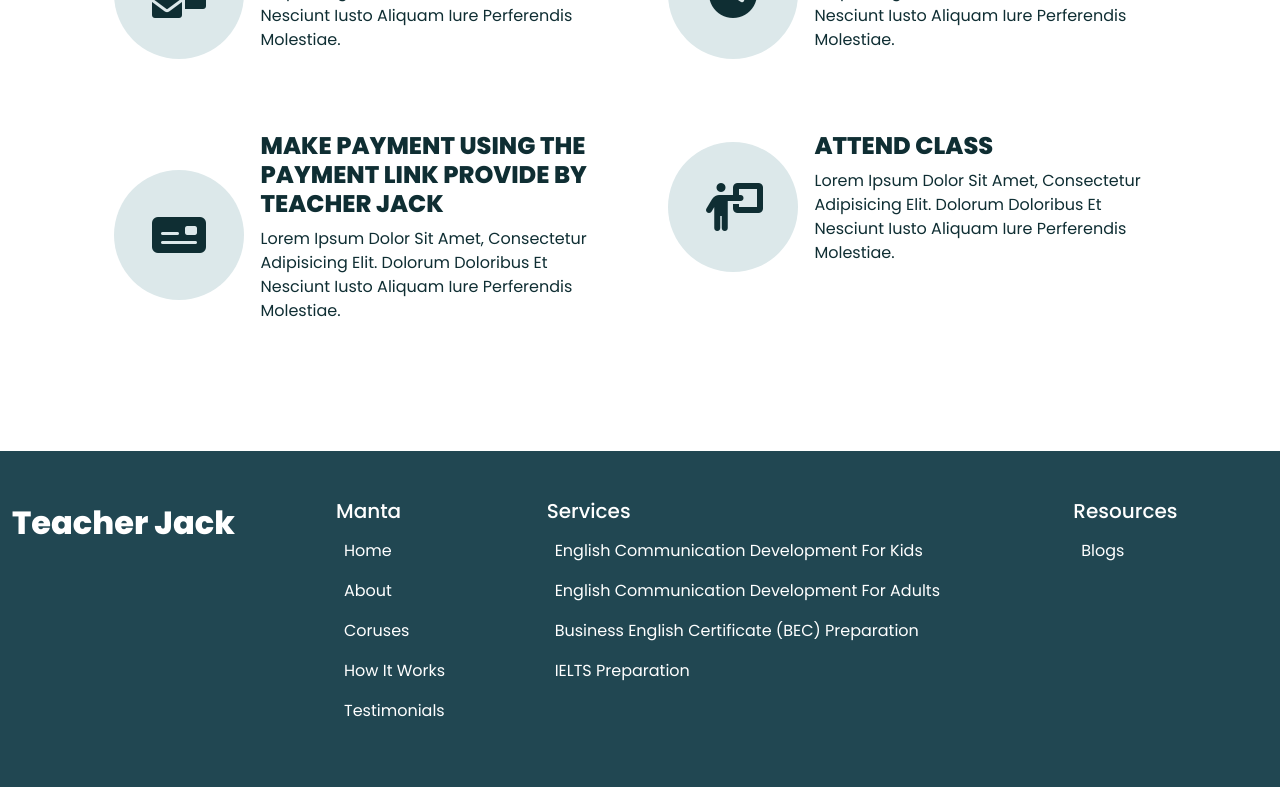
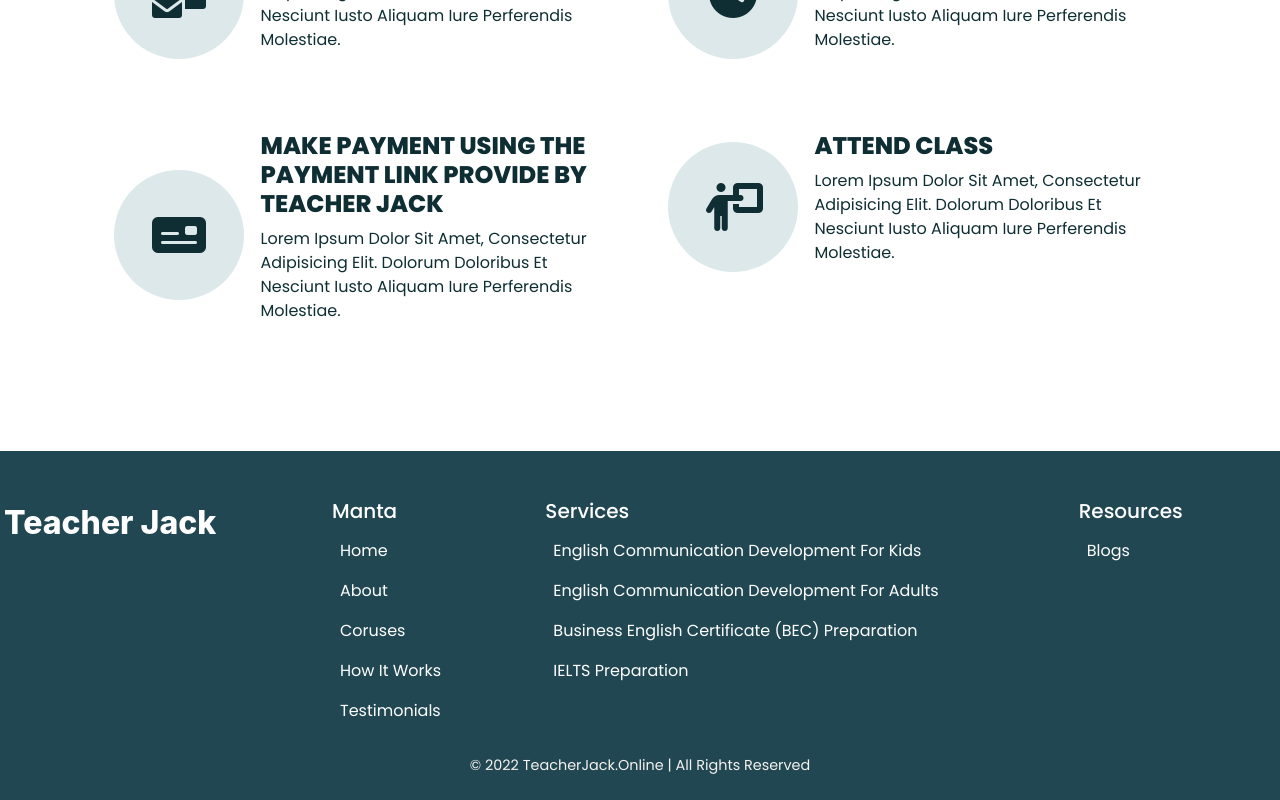
Before and after one commit to Foyezs-Work/teacher-jack-online, a React (Create React App) app: page / in a window 1280 px wide. Shown: the part 1752-2552 px from the top of the page. Built offline with nearby package versions, Linux system fonts and the light colour scheme.

Commit message:
footer section correction

```diff
--- a/src/assets/css/style.css
+++ b/src/assets/css/style.css
@@ -108,6 +108,9 @@ ul li {
   font-weight: 800;
   margin-left: 1rem;
   color: var(--color-moscow-midnight);
+  font-family: Red Hat Text, Source Sans Pro, -apple-system, BlinkMacSystemFont,
+    Segoe UI, Roboto, Helvetica Neue, Arial, Noto Sans, sans-serif,
+    Apple Color Emoji, Segoe UI Emoji, Segoe UI Symbol, Noto Color Emoji;
 }
 
 .header_menu {
@@ -185,7 +188,8 @@ ul li {
 /*=========================== Footer Section Start ==========================*/
 #footer_section {
   background: var(--color-moscow-midnight);
-  padding: 3rem 0.5rem;
+  padding-top: 3rem;
+  padding-bottom: 0.5rem;
   color: var(--color-white);
 }
 #footer_section a {
@@ -200,5 +204,9 @@ ul li {
   display: block;
   margin-top: 1rem;
 }
-
+.footer_copyright {
+  font-size: 0.9rem;
+  color: var(--color-light-white);
+  margin-top: 1rem;
+}
 /*=============================== Footer Section Close ===========================*/
--- a/src/components/master/footer/Footer.jsx
+++ b/src/components/master/footer/Footer.jsx
@@ -65,6 +65,9 @@ const Footer = () => {
                         </div>
                     </div>
                 </div>
+                <p className="footer_copyright text-center">
+                    &copy; {new Date().getFullYear()} TeacherJack.Online | All Rights Reserved
+                </p>
             </div>
         </footer>
     );
```
